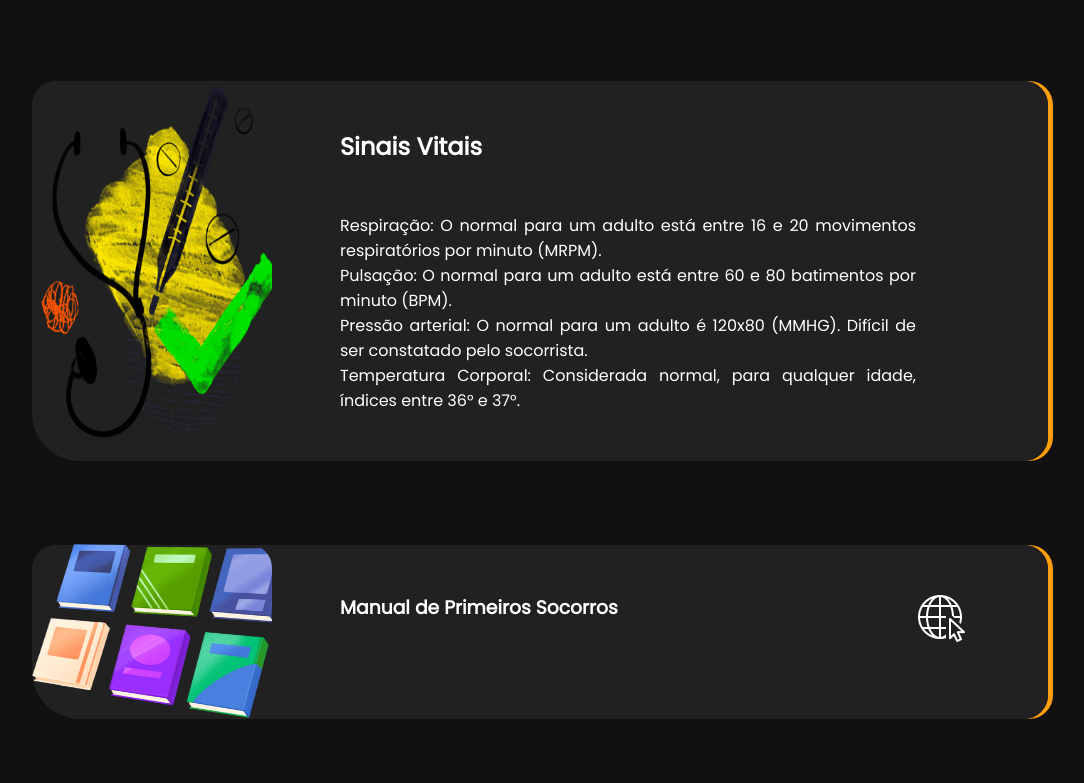
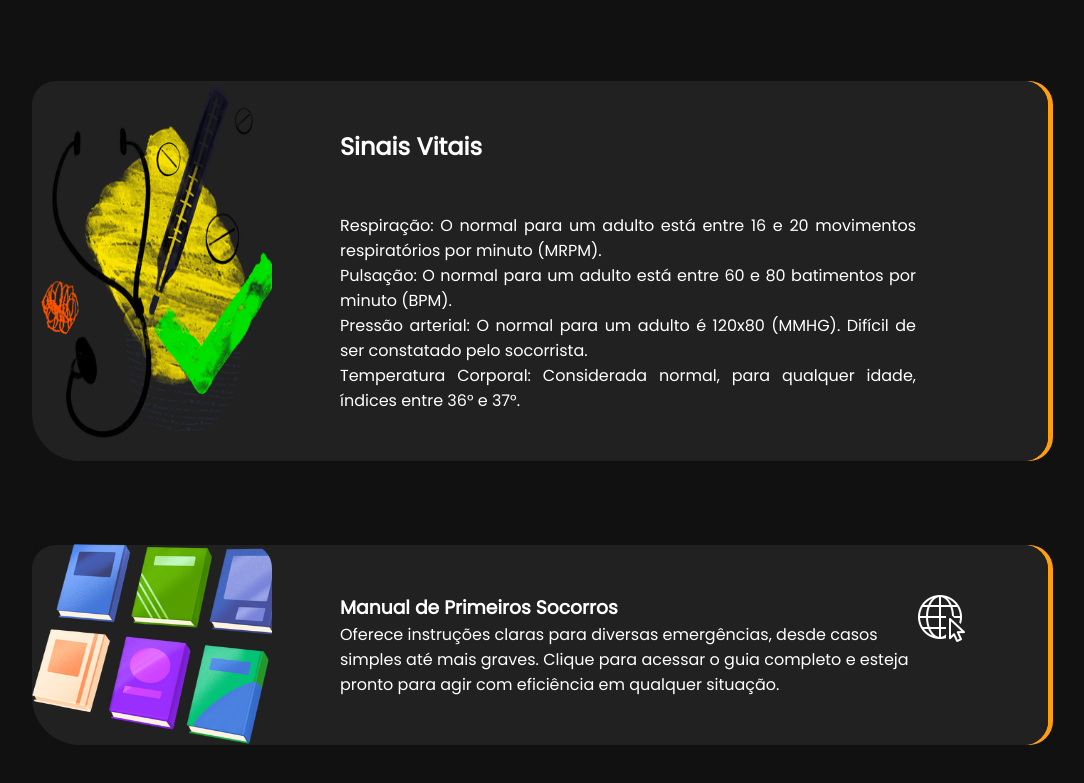
Before and after one commit to GabrielaBueno/ClimateSafe, a plain HTML site: page pages/Primeiros socorros/index.html in a window 1280 px wide. Shown: the part 492-1275 px from the top of the page, without its empty margins (100-1184 px from the left). Drawn offline with nearby package versions, Linux system fonts and the light colour scheme.

Commit message:
Update index.html

```diff
--- a/pages/Primeiros socorros/index.html
+++ b/pages/Primeiros socorros/index.html
@@ -122,8 +122,7 @@
         <section class="card">
             <div class="text-content">
                 <h1>Manual de Primeiros Socorros</h1>
-                <p>
-                </p>
+                <ol>Oferece instruções claras para diversas emergências, desde casos simples até mais graves. Clique para acessar o guia completo e esteja pronto para agir com eficiência em qualquer situação.</ol>
             </div>
             <div class="visual">
                 <img src="/img/Ebook-Guia.png" alt="" />
```
